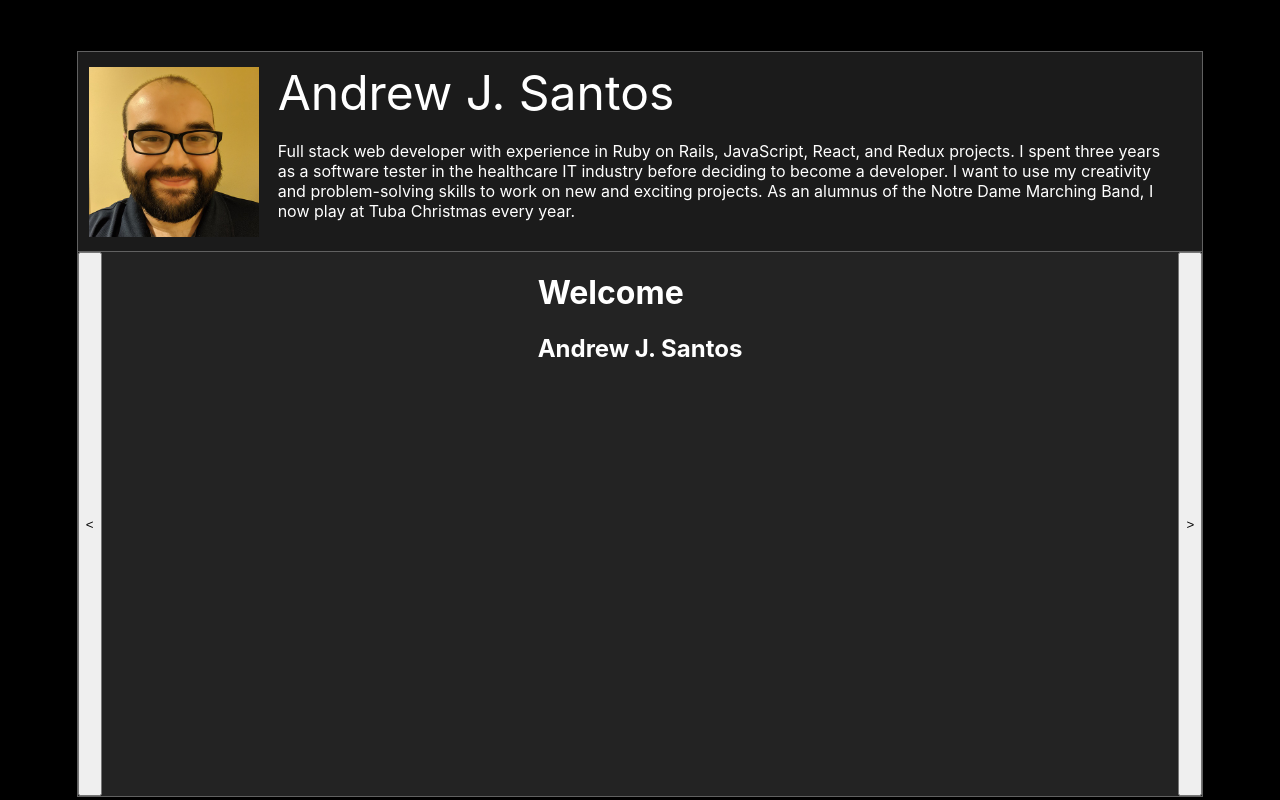
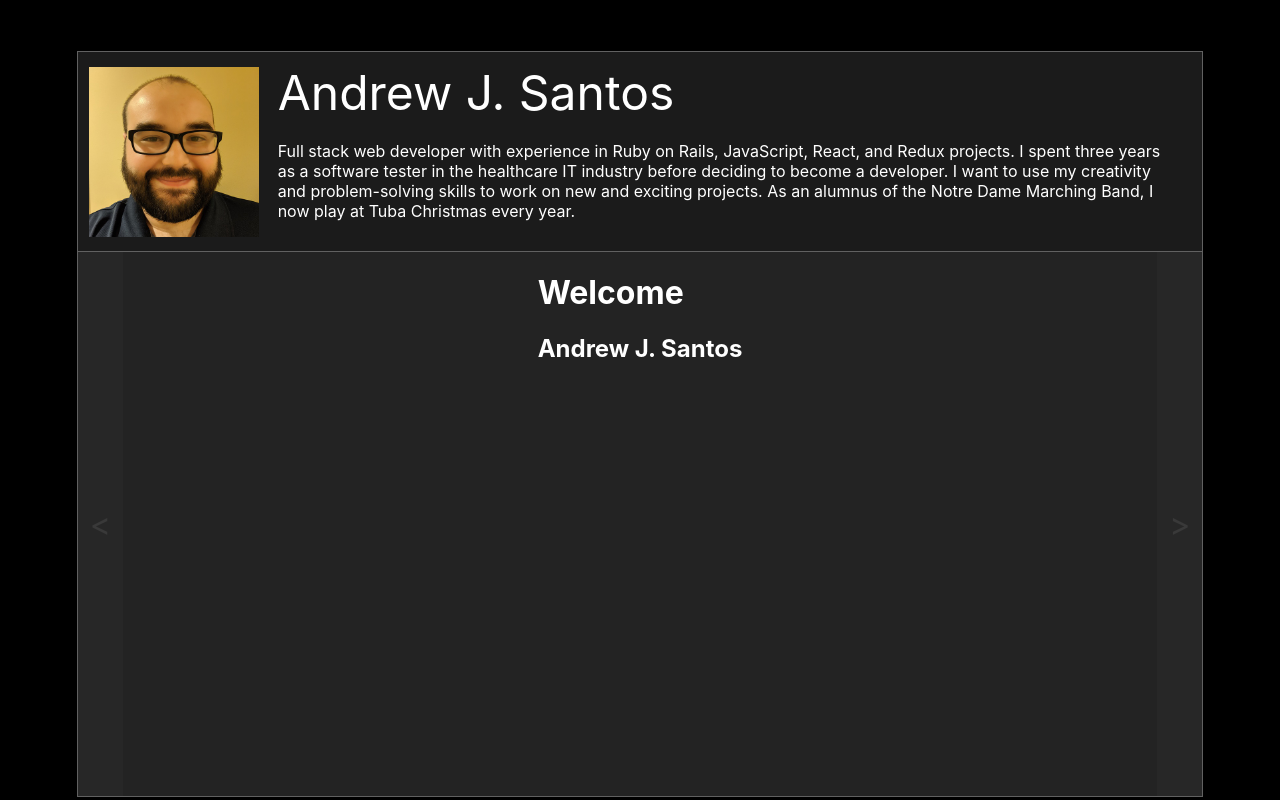
Before and after one commit to asantos649/andrew_santos, a React (Create React App) app: page / in a window 1280 px wide. Built offline with nearby package versions, Linux system fonts and the light colour scheme.

Commit message:
change button to div

```diff
--- a/src/App.css
+++ b/src/App.css
@@ -96,6 +96,30 @@ body{
   /* height: 100%; */
 }
 
-.leftButton {
-/* height: 100%; */
+.moveButton {
+  opacity: .1;
+  background-color: rgb(80, 80, 80);
+  width: 4%;
+  color: whitesmoke;
+  /* text-align: center; */
+  /* vertical-align: middle;
+  line-height: 100%; */
+  display: flex;
+  justify-content: center;
+  align-items: center;
+  font-size: 2rem;
+  /* font-stretch: ultra-condensed; */
 }
+.moveButton:hover {
+  opacity: 1;
+  background-color: rgb(80, 80, 80);
+  -webkit-transition: all .25s;
+  -moz-transition: all .25s;
+}
+
+/* button {
+  color: white;
+  font-size: 2rem;
+  font-stretch: condensed;
+
+} */
--- a/src/component/Bio.js
+++ b/src/component/Bio.js
@@ -2,10 +2,10 @@ import React from 'react'
 
 function Bio(){
     return(
-        <>
+        <div>
             <h1>Bio</h1>
             <p>Ipsum Lorum... bio goes here</p>
-        </>
+        </div>
     )
 }
 
--- a/src/component/Experience.js
+++ b/src/component/Experience.js
@@ -2,10 +2,10 @@ import React from 'react'
 
 function Experience(){
     return(
-        <>
+        <div>
             <h1>Experience</h1>
             <h2>Andrew J. Santos</h2>
-        </>
+        </div>
     )
 }
 
--- a/src/component/Projects.js
+++ b/src/component/Projects.js
@@ -2,10 +2,10 @@ import React from 'react'
 
 function Projects(){
     return(
-        <>
+        <div>
             <h1>Projects</h1>
 
-        </>
+        </div>
     )
 }
 
--- a/src/container/MainContainer.js
+++ b/src/container/MainContainer.js
@@ -21,9 +21,9 @@ function MainContainer(props){
 
     return(
         <div className='mainContainer'>
-            <button className='leftButton' onClick={()=>props.handlePage('-')}>{'<'}</button>
+            <div className='moveButton' onClick={()=>props.handlePage('-')}>{'<'}</div>
             {renderContent()}
-            <button className='rightButton' onClick={()=>props.handlePage('+')}>{'>'}</button>
+            <div className='moveButton' onClick={()=>props.handlePage('+')}>{'>'}</div>
         </div>
     )
 }
```
